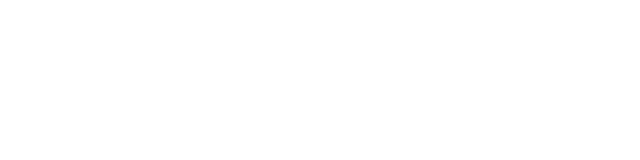
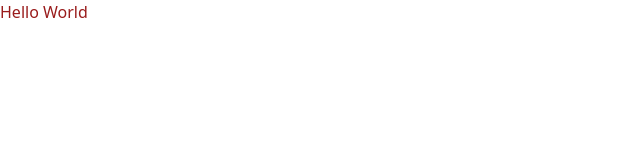
Before and after one commit to TalhaKhan4/MERN-ecommerce, a React (Vite) app in the folder Frontend/: page / in a window 1280 px wide. Shown: the top 160 px of the page, without its empty margins (0-640 px from the left). Built offline with nearby package versions, Linux system fonts and the light colour scheme.

Commit message:
Setting up develop branch

```diff
--- a/Frontend/src/App.jsx
+++ b/Frontend/src/App.jsx
@@ -1,3 +1,5 @@
-function App() {}
+function App() {
+  return <h1 className="text-red-800">Hello World</h1>;
+}
 
 export default App;
```
